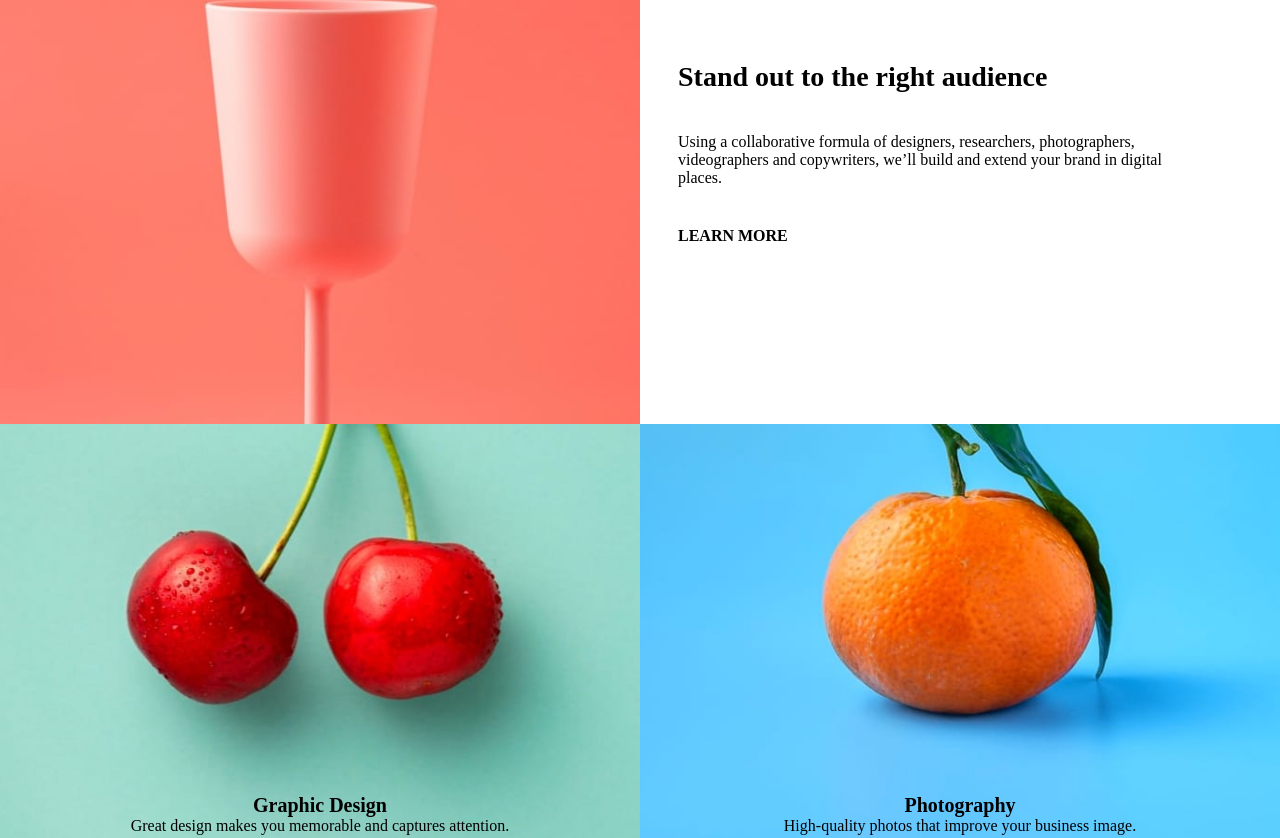
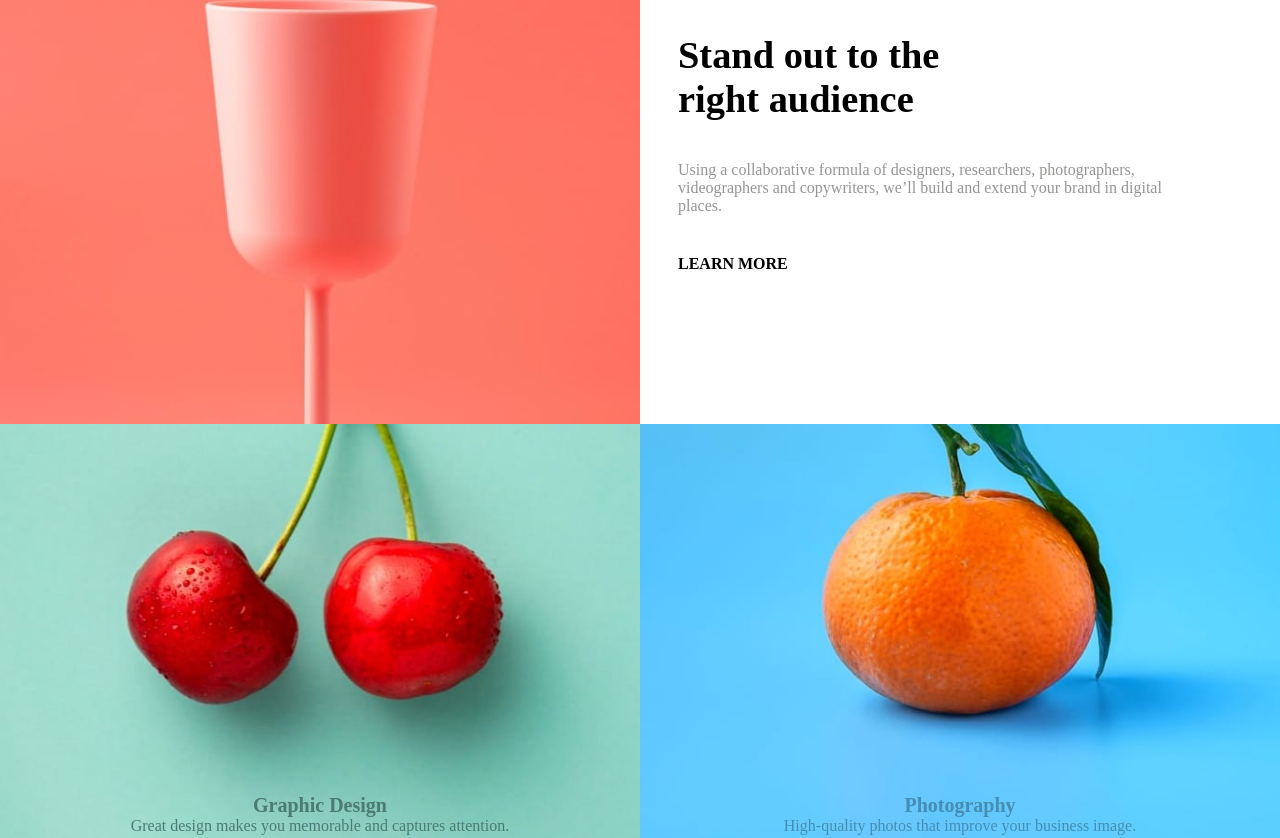
Before and after one commit to oussama-barhoumi/sunnyside, a plain HTML site: page index.html in a window 1280 px wide. Shown: the part 1451-2289 px from the top of the page. Drawn offline with Linux system fonts and the light colour scheme.

Commit message:
Section: Update color

```diff
--- a/index.html
+++ b/index.html
@@ -38,6 +38,7 @@
         </div>
     </header>
 
+    <!-- section -->
     <section class="two-col">
         <div class="text-box">
             <h3>Transform your brand</h3>
@@ -55,7 +56,7 @@
             <h3>Stand out to the right audience</h3>
             <p> Using a collaborative formula of designers, researchers, photographers,
                 videographers and copywriters, we’ll build and extend your brand in digital places.</p>
-        <a class="learn" href="#">LEARN MORE</a>
+            <a class="learn learns" href="#">LEARN MORE</a>
         </div>
         <div class="img-box">
             <img src="./public/Image/desktop/image-stand-out.jpg" alt="">
@@ -64,7 +65,6 @@
 
     <section class="two-col bottom">
         <div class="img-box1">
-
             <h4>Graphic Design</h4>
             <p>Great design makes you memorable and captures attention.</p>
         </div>
@@ -74,17 +74,6 @@
             <p>High-quality photos that improve your business image.</p>
         </div>
     </section>
-
-
-
-
-
-
-
-
-
-
-
 
 
 
--- a/public/css/app.css
+++ b/public/css/app.css
@@ -116,7 +116,11 @@ header h1{
 }
 .learn:hover {
     color: #000000;
-    border-bottom: 3px solid #f6ff00;
+    border-bottom: 5px solid #f6ff00;
+}
+.learns:hover {
+    color: #000000;
+    border-bottom: 5px solid #ff6b5f;
 }
 
 .img-box img {
@@ -141,8 +145,7 @@ header h1{
     width: 100%;
     background-size: cover;
     background-repeat: no-repeat;
-
-
+    color: #4b7b72;
 }
 .two-col.bottom .img-box2 {
     background: url("../Image/desktop/image-photography.jpg");
@@ -152,23 +155,25 @@ header h1{
     text-align: center;
     padding-top: 350px;
     padding-bottom: 150px;
-     width: 100%;
+    width: 100%;
     background-size: cover;
     background-repeat: no-repeat;
-
-
+    color: #448eb1;
 }
 
 .two-col.bottom h4 {
     margin-top: 20px;
     font-size: 20px;
 }
+.text-box h3{
+    color: #000000;
+    font-size: 3vw;
+    width: 60%;
+}
 
-
-
-
-
-
+.text-box p{
+    color: #969594;
+}
 
 
 
```
Lines whose indentation alone changed are shown as unchanged.
